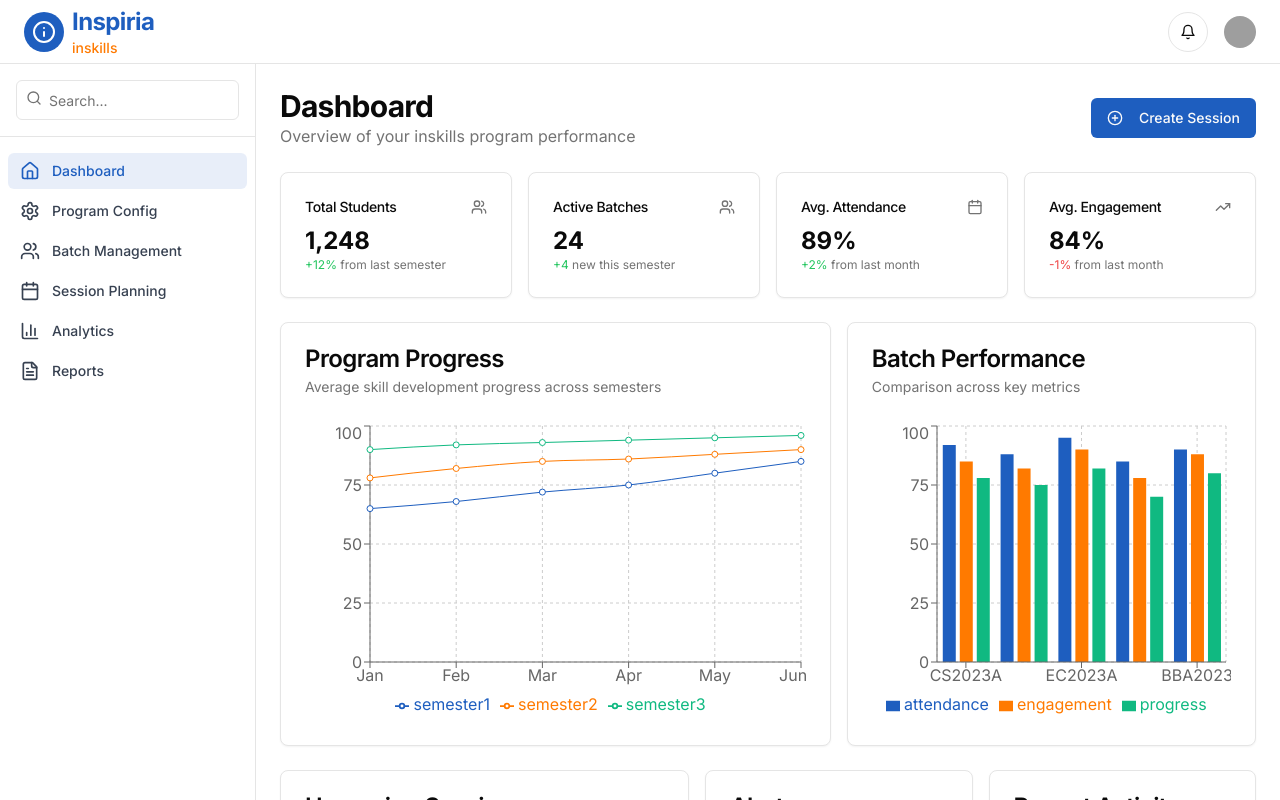
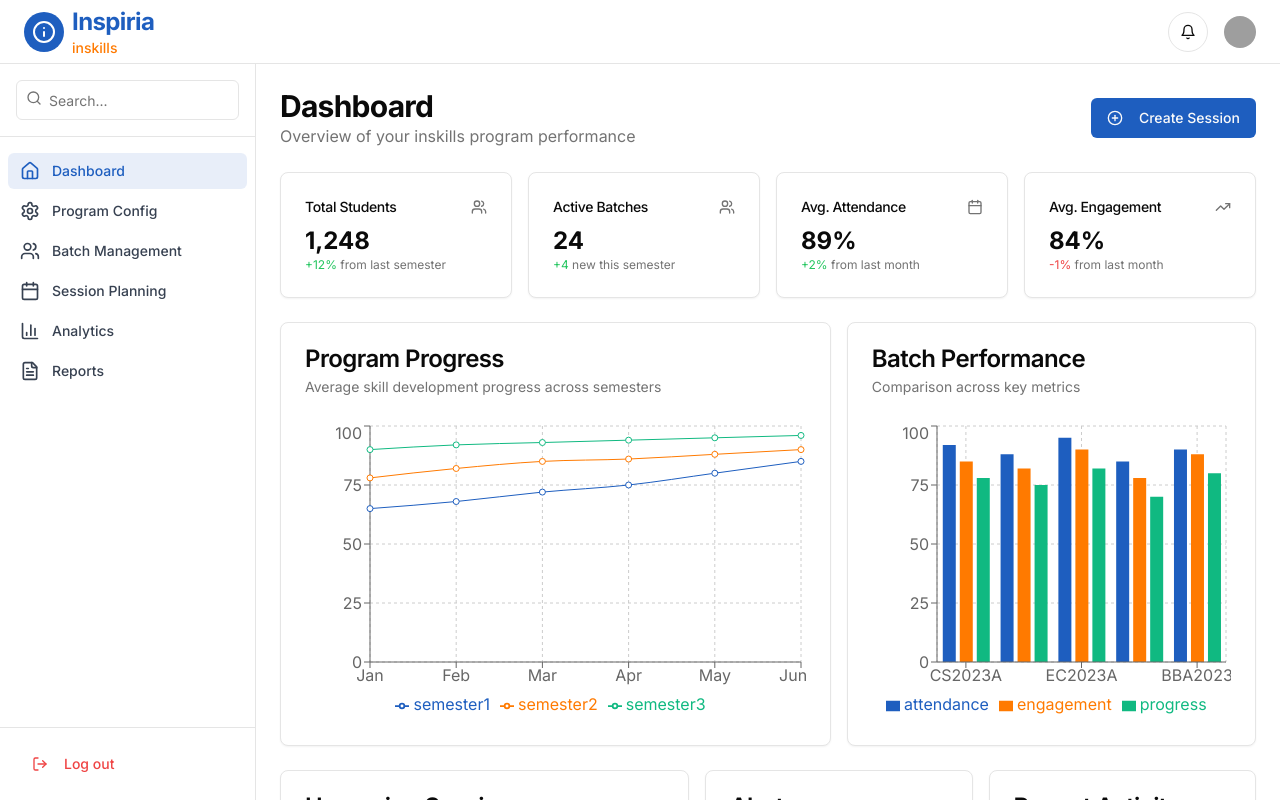
Before and after one commit to rakesh-mondal/inskills, a Next.js app: page /dashboard in a window 1280 px wide. Shown: the top 800 px of the page. Built offline with nearby package versions, Linux system fonts and the light colour scheme; sample sign-in values are in the browser's storage; grey boxes are pictures that could not be loaded.

Commit message:
fix: make admin sidebar sticky

```diff
--- a/app/dashboard/dashboard-layout.tsx
+++ b/app/dashboard/dashboard-layout.tsx
@@ -108,7 +108,7 @@ export default function DashboardLayout({ children }: DashboardLayoutProps) {
         </div>
       </header>
       <div className="flex flex-1">
-        <aside className="hidden w-64 border-r bg-white dark:bg-gray-950 md:block">
+        <aside className="hidden w-64 border-r bg-white dark:bg-gray-950 md:block sticky top-16 h-[calc(100vh-4rem)]">
           <div className="flex h-full flex-col">
             <div className="p-4 border-b">
               <div className="relative">
```
